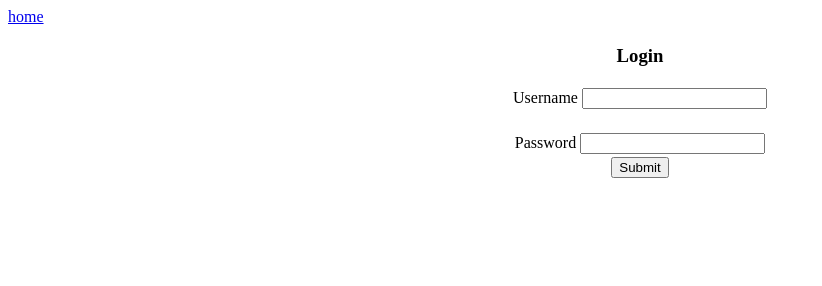
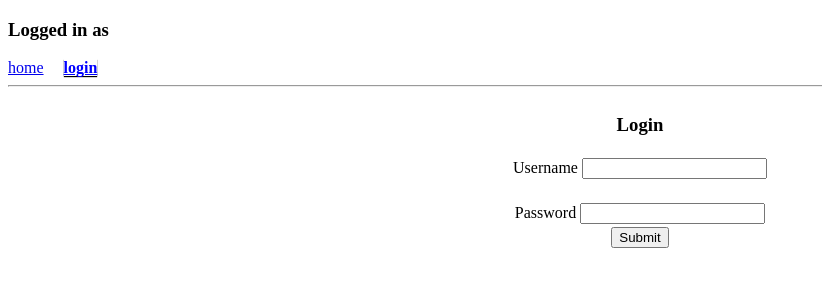
Before and after one commit to bjpicciano/CSCI-320-Real-Estate, a website: page client/login.html in a window 1280 px wide. Shown: the whole page, without its empty margins (0-822 px from the left). Drawn offline with Linux system fonts and the light colour scheme.

Commit message:
added login link to navbar

```diff
--- a/client/login.html
+++ b/client/login.html
@@ -12,8 +12,6 @@
     <script src="login.js"></script>
 </head>
 <body>
-    <a href="index.html">home</a>
-
     <form class="center" id="login" method="post">
         <h3>Login</h3>
         <div class="field">
--- a/client/login.js
+++ b/client/login.js
@@ -1,4 +1,6 @@
 window.onload = () => {
+    loadNavbar();
+
     const accountType = getAccountType();
     if (accountType) {
         document.getElementById("login").classList.add("hidden");
--- a/client/shared.js
+++ b/client/shared.js
@@ -27,6 +27,12 @@ function loadNavbar() {
         const salesAnchor = createAnchor("sales");
         appendAnchor(toolbarDiv, salesAnchor);
     }
+
+    const loginAnchor = createAnchor("login");
+    if (accountType) {
+        loginAnchor.innerHTML = "logout";
+    }
+    appendAnchor(toolbarDiv, loginAnchor);
 
     const divider = document.createElement("hr");
     toolbarDiv.appendChild(divider);
@@ -65,8 +71,8 @@ function showElement(elementId) {
     document.getElementById(elementId).classList.remove("hidden");
 }
 
-function prependElement(parenteEle, newEle, referenceEle) {
-    parenteEle.insertBefore(newEle, referenceEle);
+function prependElement(parentEle, newEle, referenceEle) {
+    parentEle.insertBefore(newEle, referenceEle);
 }
 
 /**
--- a/client/site.css
+++ b/client/site.css
@@ -54,4 +54,5 @@
 .toolbar > .active {
     font-weight: bold;
     box-shadow: 0 1px 1px black;
+    color: blue;
 }
```
